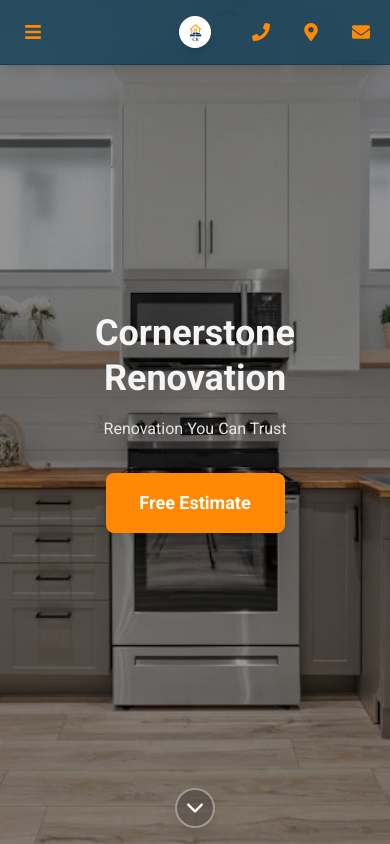
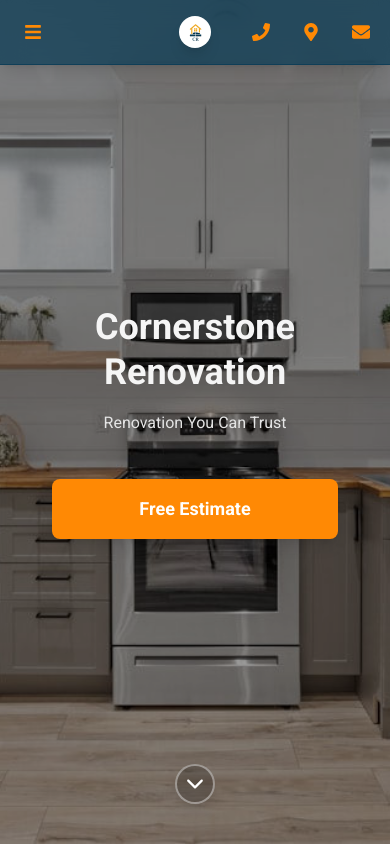
Before and after one commit to serg-wdev/Lending, a Next.js app: page / in a window 390 px wide. Built offline with nearby package versions, Linux system fonts and the light colour scheme.

Commit message:
Fixed buttons: component Hero

```diff
--- a/src/components/main-content/Hero.tsx
+++ b/src/components/main-content/Hero.tsx
@@ -27,10 +27,10 @@
                     Renovation You Can Trust
                 </p>
 
-                <div className="flex justify-center w-full relative z-30">
+                <div className="flex justify-center w-full relative z-30 mt-3 sm:mt-0">
                     <a
                         href="#contact-form"
-                        className="bg-orange-400 text-white rounded-lg px-4 sm:px-8 md:px-10 py-4 sm:py-5 md:py-6 text-lg sm:text-xl md:text-2xl hover:bg-orange-500 transition-colors duration-300 w-1/2 sm:w-auto min-w-[120px] sm:min-w-[200px] font-semibold shadow-lg cursor-pointer relative z-40 text-center"
+                        className="bg-orange-400 text-white rounded-lg px-4 sm:px-8 md:px-10 py-4 sm:py-5 md:py-6 text-lg sm:text-xl md:text-2xl hover:bg-orange-500 transition-colors duration-300 w-4/5 sm:w-auto min-w-[120px] sm:min-w-[200px] font-semibold shadow-lg cursor-pointer relative z-40 text-center"
                     >
                         Free Estimate
                     </a>
@@ -40,7 +40,7 @@
             {/* стрелка вниз */}
             <a
                 href="#about"
-                className="absolute bottom-4 sm:bottom-6 md:bottom-8 left-1/2 -translate-x-1/2 bg-black/20 text-white rounded-full w-10 h-10 sm:w-12 sm:h-12 md:w-14 md:h-14 lg:w-16 lg:h-16 flex items-center justify-center shadow-lg hover:scale-110 transition-all duration-300 cursor-pointer z-50 border-2 border-white/40 hover:border-white/60"
+                className="absolute bottom-10 sm:bottom-4 md:bottom-8 left-1/2 -translate-x-1/2 bg-black/20 text-white rounded-full w-10 h-10 sm:w-12 sm:h-12 md:w-14 md:h-14 lg:w-16 lg:h-16 flex items-center justify-center shadow-lg hover:scale-110 transition-all duration-300 cursor-pointer z-50 border-2 border-white/40 hover:border-white/60"
             >
                 <div className="text-2xl sm:text-3xl md:text-4xl hover:translate-y-1 transition-transform duration-300">
                     <IoIosArrowDown />
```
